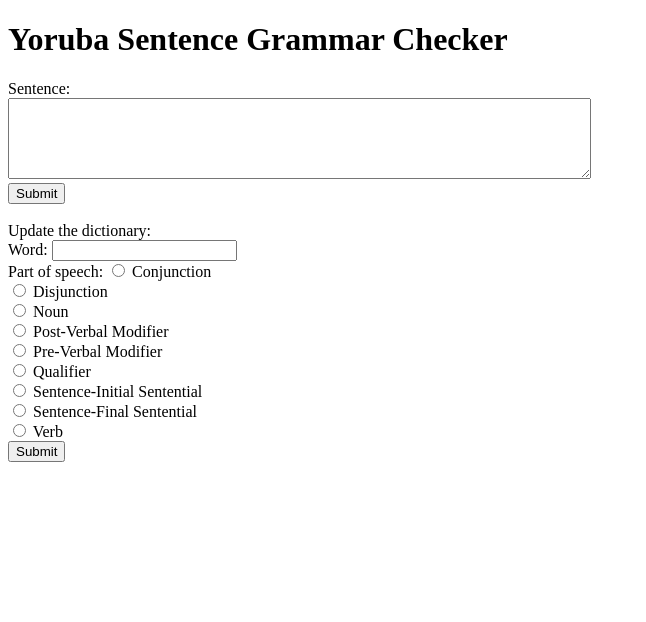
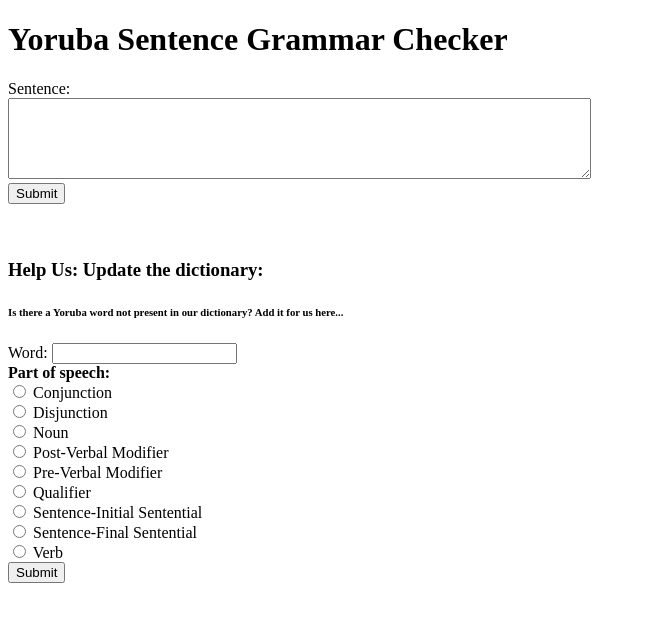
Before and after one commit to temibabs/yoruba_grammar_checker, a Flask app: page / in a window 1280 px wide. Shown: the top 622 px of the page, without its empty margins (0-646 px from the left). Run offline with Flask 2, Linux system fonts and the light colour scheme; parts of the project's set-up code (start-up, migrations or seed data) failed here and were passed over.

Commit message:
Updates to HTML

```diff
--- a/templates/home.html
+++ b/templates/home.html
@@ -12,10 +12,12 @@
 </form>
 
 <br>
-Update the dictionary:
+<br>
+<h3>Help Us: Update the dictionary:</h3>
+<h6>Is there a Yoruba word not present in our dictionary? Add it for us here...</h6>
 <form action="/updateDictionary" method="post">
   Word: <input type="text" name="word"><br>
-  Part of speech:
+    <b>Part of speech:</b><br>
   <input type="radio" name="pos" value="conjunctions"> Conjunction<br>
   <input type="radio" name="pos" value="disjunctions"> Disjunction<br>
   <input type="radio" name="pos" value="nouns"> Noun<br>
```
